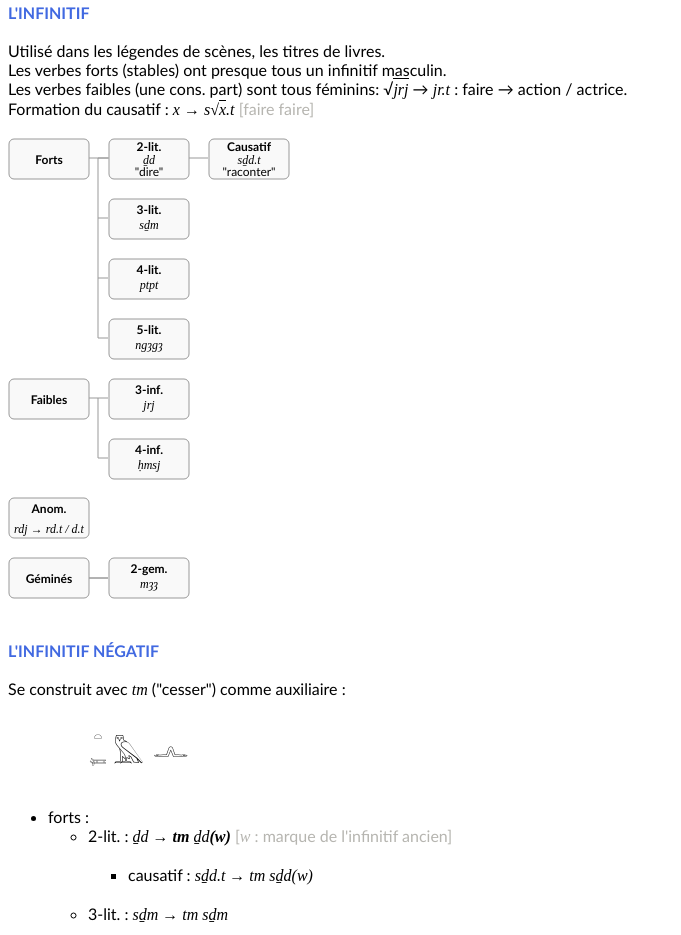
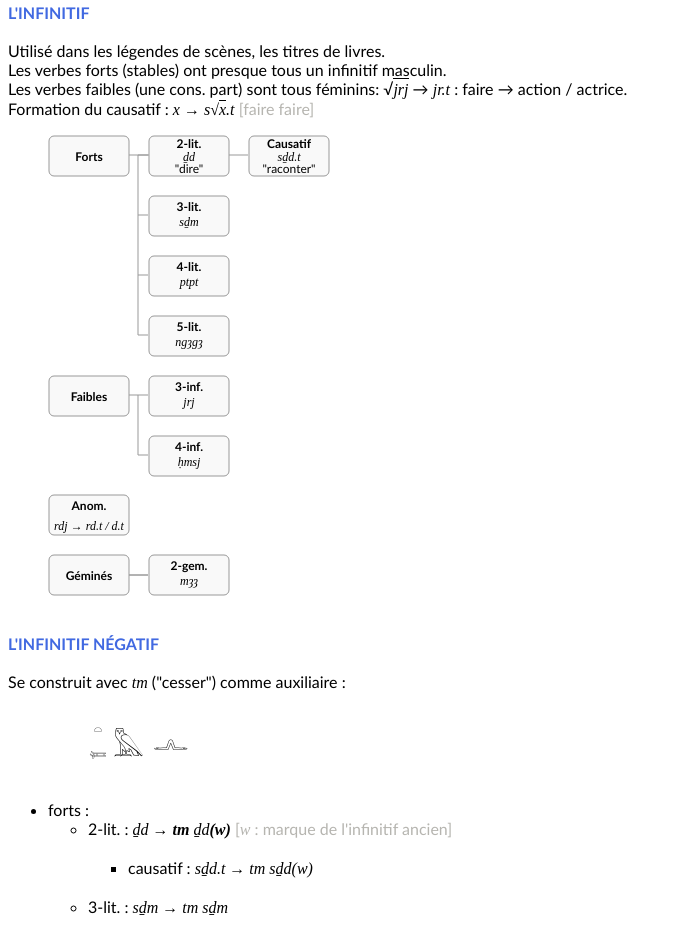
Before and after one commit to benjo/egyp-gram, a plain HTML site: page index.html in a window 1280 px wide. Shown: the part 5031-5966 px from the top of the page, without its empty margins (0-681 px from the left). Drawn offline with Linux system fonts and the light colour scheme.

Commit message:
Add files via upload

```diff
--- a/index.html
+++ b/index.html
@@ -11,7 +11,6 @@
             --font-size: 28px;
             --small-font-size: 14px;
         }
-
 
         @media (max-width: 600px) {
             :root {
@@ -127,7 +126,6 @@
 </head>
 
 <body>
-
 
     <font color="4169E1">
         <font size="4pt"></font><B>GRAMMAIRE DE L'ÉGYPTIEN HIÉROGLYPHIQUE</B>
@@ -576,12 +574,16 @@
     </ul>
     </ul>
 
+
+
     <font color="4169E1"><B>LA NÉGATION DE LA PROPOSITION À PRÉDICAT NOMINAL</B></font><BR><BR>
     Avec <span class="tra">n</span> et <span class="tra">js</span> :
     <ul>
         <li><span class="tra"><B>n <font color="b6b5b0">(/ nn)</font></B> bȝk <B>js</B> pw</span> : ce n'est pas un
             serviteur</li><BR>
     </ul>
+
+
 
     <font color="4169E1"><B>LES PRONOMS INDÉPENDANTS</B></font>
     <BR>
@@ -603,6 +605,7 @@
                 color="b6b5b0">[m=f]</font>
         </li><BR>
     </ul>
+
 
 
     <font color="4169E1"><B>LA PROPRIÉTÉ INTRINSÈQUE</B></font><BR><BR>
@@ -633,14 +636,12 @@
     <span class="tra">jr.t</span> :
     faire → action / actrice.
     <BR>
-
-
     Formation du causatif : <span class="tra">x → s<span>&#8730;</span><span
             style="border-top: 1px solid black">x</span>.t</span>
     <font color="b6b5b0"> [faire faire]</font>
-
-    <svg-container><BR><BR>
-        <svg height="500">
+<blockquote>
+    <svg-container>
+        <svg height="480">
             <path d="M 80 20 L 100 20" class="link" />
             <path d="M 90 20 L 200 20" class="link" />
             <path d="M 90 80 L 100 80" class="link" />
@@ -690,7 +691,6 @@
             <path d="M 90 320 L 100 320" class="link" />
             <path d="M 90 260 L 90 320" class="link" />
 
-
             <g transform="translate(1, 241)">
                 <rect width="80" height="40" rx="5" class="node-rect" />
                 <text x="40" y="25" class="node-text">Faibles</text>
@@ -730,8 +730,9 @@
 
         </svg>
         </svg>
+</blockquote>
 
-<BR>
+
 
         <font color="4169E1"><B>L'INFINITIF NÉGATIF</B>
         </font><BR><BR>
@@ -759,7 +760,6 @@
                 </span></blockquote>
         </blockquote><BR>
         <ul>
-
             <li>forts :<ul>
                     <li>2-lit. : <span class="tra">ḏd → <B>tm</B> ḏd<B>(w)</B></span>
                         <font color="b6b5b0"> [<span class="tra">w</span> : marque de l'infinitif ancien]</font></span>
@@ -786,6 +786,8 @@
         </ul>
         <BR>
 
+
+
         <font color="4169E1"><B>LE PROGRESSIF</B></font><BR><BR>
         Action en cours dans un temps donné, avec <span class="tra">ḥr</span> :
         <span class="bul">
@@ -799,9 +801,6 @@
             </div>
         </span>
         <BR>
-
-
-
         <ul>
             <li><span class="tra">jw bȝk <B>ḥr</B> pr.t</span> : le serviteur est en train de sortir <font
                     color="b6b5b0">
```
